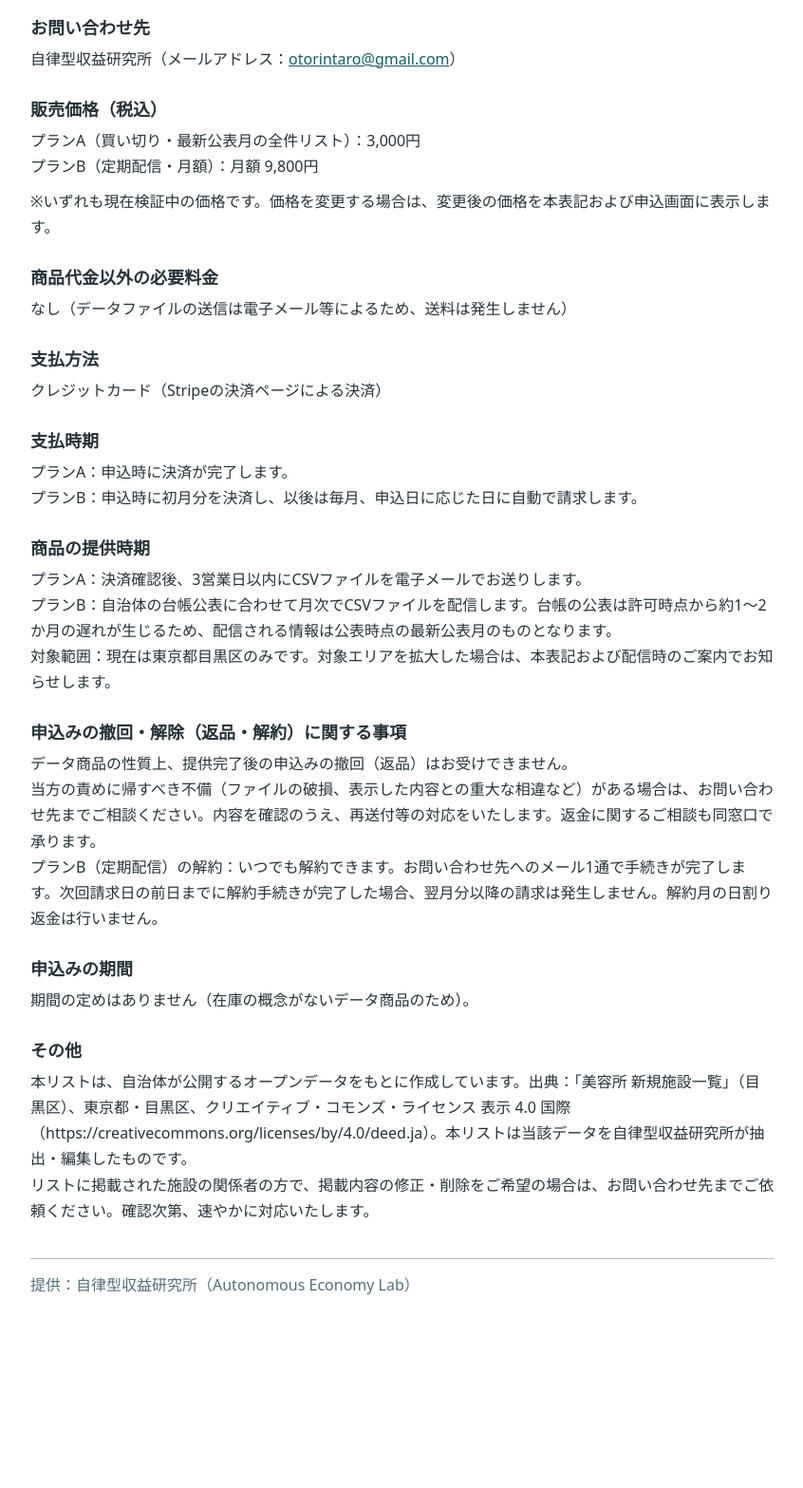
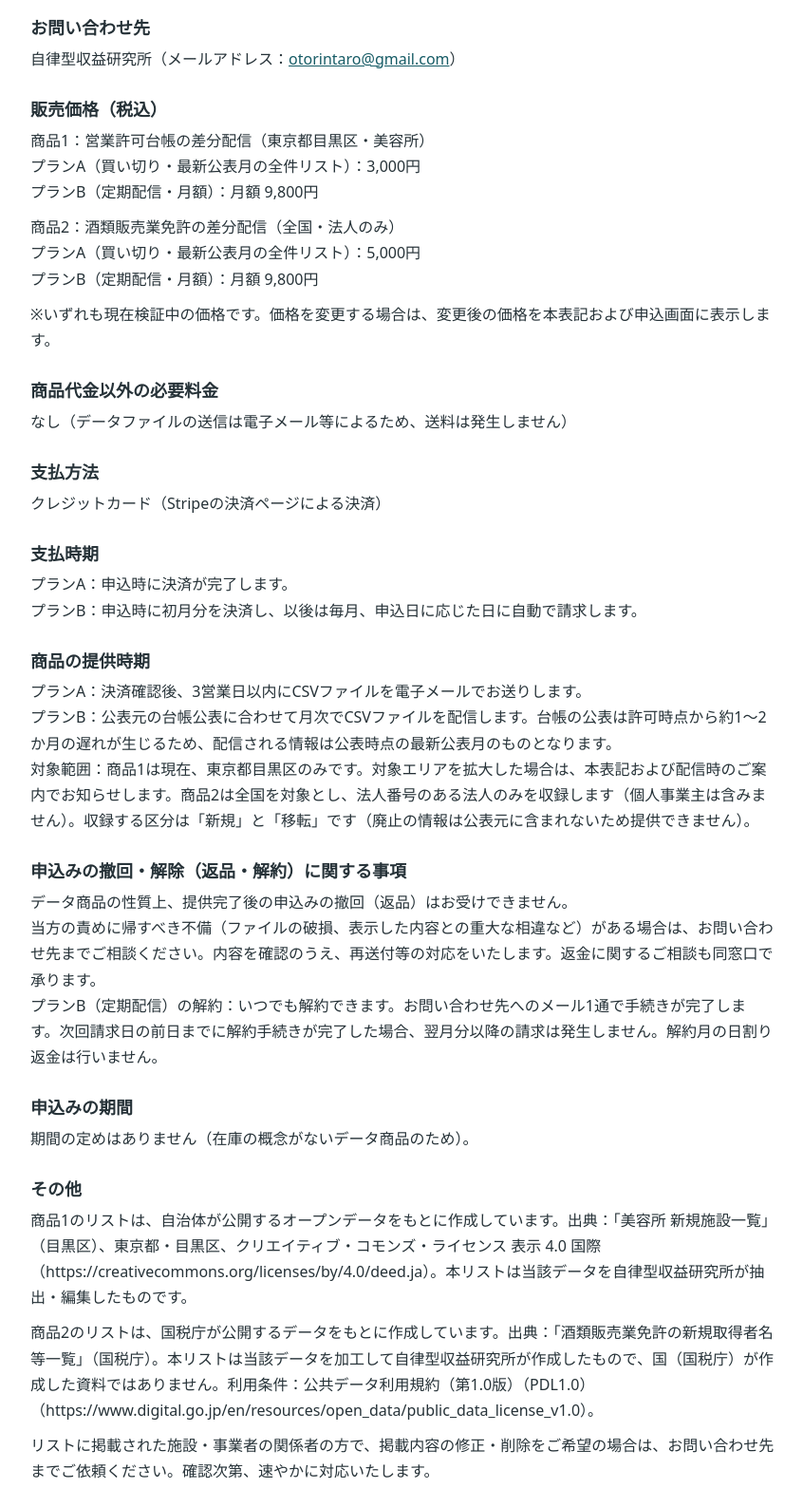
Before and after one commit to otorin-lab/ael-tools, a plain HTML site: page tokushoho.html in a window 1280 px wide. Shown: the part 460-2027 px from the top of the page at 95% size, without its empty margins (216-1062 px from the left). Before the commit the page ends 1855 px from the top, so only its background shows below. Drawn offline with Linux system fonts and the light colour scheme.

Commit message:
Update tokushoho.html

```diff
--- a/tokushoho.html
+++ b/tokushoho.html
@@ -34,7 +34,11 @@ a{color:#175c66}
 <p>自律型収益研究所（メールアドレス：<a href="mailto:otorintaro@gmail.com">otorintaro@gmail.com</a>）</p>
 
 <h2>販売価格（税込）</h2>
-<p>プランA（買い切り・最新公表月の全件リスト）：3,000円<br>
+<p>商品1：営業許可台帳の差分配信（東京都目黒区・美容所）<br>
+プランA（買い切り・最新公表月の全件リスト）：3,000円<br>
+プランB（定期配信・月額）：月額 9,800円</p>
+<p>商品2：酒類販売業免許の差分配信（全国・法人のみ）<br>
+プランA（買い切り・最新公表月の全件リスト）：5,000円<br>
 プランB（定期配信・月額）：月額 9,800円</p>
 <p>※いずれも現在検証中の価格です。価格を変更する場合は、変更後の価格を本表記および申込画面に表示します。</p>
 
@@ -50,8 +54,8 @@ a{color:#175c66}
 
 <h2>商品の提供時期</h2>
 <p>プランA：決済確認後、3営業日以内にCSVファイルを電子メールでお送りします。<br>
-プランB：自治体の台帳公表に合わせて月次でCSVファイルを配信します。台帳の公表は許可時点から約1〜2か月の遅れが生じるため、配信される情報は公表時点の最新公表月のものとなります。<br>
-対象範囲：現在は東京都目黒区のみです。対象エリアを拡大した場合は、本表記および配信時のご案内でお知らせします。</p>
+プランB：公表元の台帳公表に合わせて月次でCSVファイルを配信します。台帳の公表は許可時点から約1〜2か月の遅れが生じるため、配信される情報は公表時点の最新公表月のものとなります。<br>
+対象範囲：商品1は現在、東京都目黒区のみです。対象エリアを拡大した場合は、本表記および配信時のご案内でお知らせします。商品2は全国を対象とし、法人番号のある法人のみを収録します（個人事業主は含みません）。収録する区分は「新規」と「移転」です（廃止の情報は公表元に含まれないため提供できません）。</p>
 
 <h2>申込みの撤回・解除（返品・解約）に関する事項</h2>
 <p>データ商品の性質上、提供完了後の申込みの撤回（返品）はお受けできません。<br>
@@ -62,8 +66,9 @@ a{color:#175c66}
 <p>期間の定めはありません（在庫の概念がないデータ商品のため）。</p>
 
 <h2>その他</h2>
-<p>本リストは、自治体が公開するオープンデータをもとに作成しています。出典：「美容所 新規施設一覧」（目黒区）、東京都・目黒区、クリエイティブ・コモンズ・ライセンス 表示 4.0 国際（https://creativecommons.org/licenses/by/4.0/deed.ja）。本リストは当該データを自律型収益研究所が抽出・編集したものです。<br>
-リストに掲載された施設の関係者の方で、掲載内容の修正・削除をご希望の場合は、お問い合わせ先までご依頼ください。確認次第、速やかに対応いたします。</p>
+<p>商品1のリストは、自治体が公開するオープンデータをもとに作成しています。出典：「美容所 新規施設一覧」（目黒区）、東京都・目黒区、クリエイティブ・コモンズ・ライセンス 表示 4.0 国際（https://creativecommons.org/licenses/by/4.0/deed.ja）。本リストは当該データを自律型収益研究所が抽出・編集したものです。</p>
+<p>商品2のリストは、国税庁が公開するデータをもとに作成しています。出典：「酒類販売業免許の新規取得者名等一覧」（国税庁）。本リストは当該データを加工して自律型収益研究所が作成したもので、国（国税庁）が作成した資料ではありません。利用条件：公共データ利用規約（第1.0版）（PDL1.0）（https://www.digital.go.jp/en/resources/open_data/public_data_license_v1.0）。</p>
+<p>リストに掲載された施設・事業者の関係者の方で、掲載内容の修正・削除をご希望の場合は、お問い合わせ先までご依頼ください。確認次第、速やかに対応いたします。</p>
 
 <footer>
 <p>提供：自律型収益研究所（Autonomous Economy Lab）</p>
```
